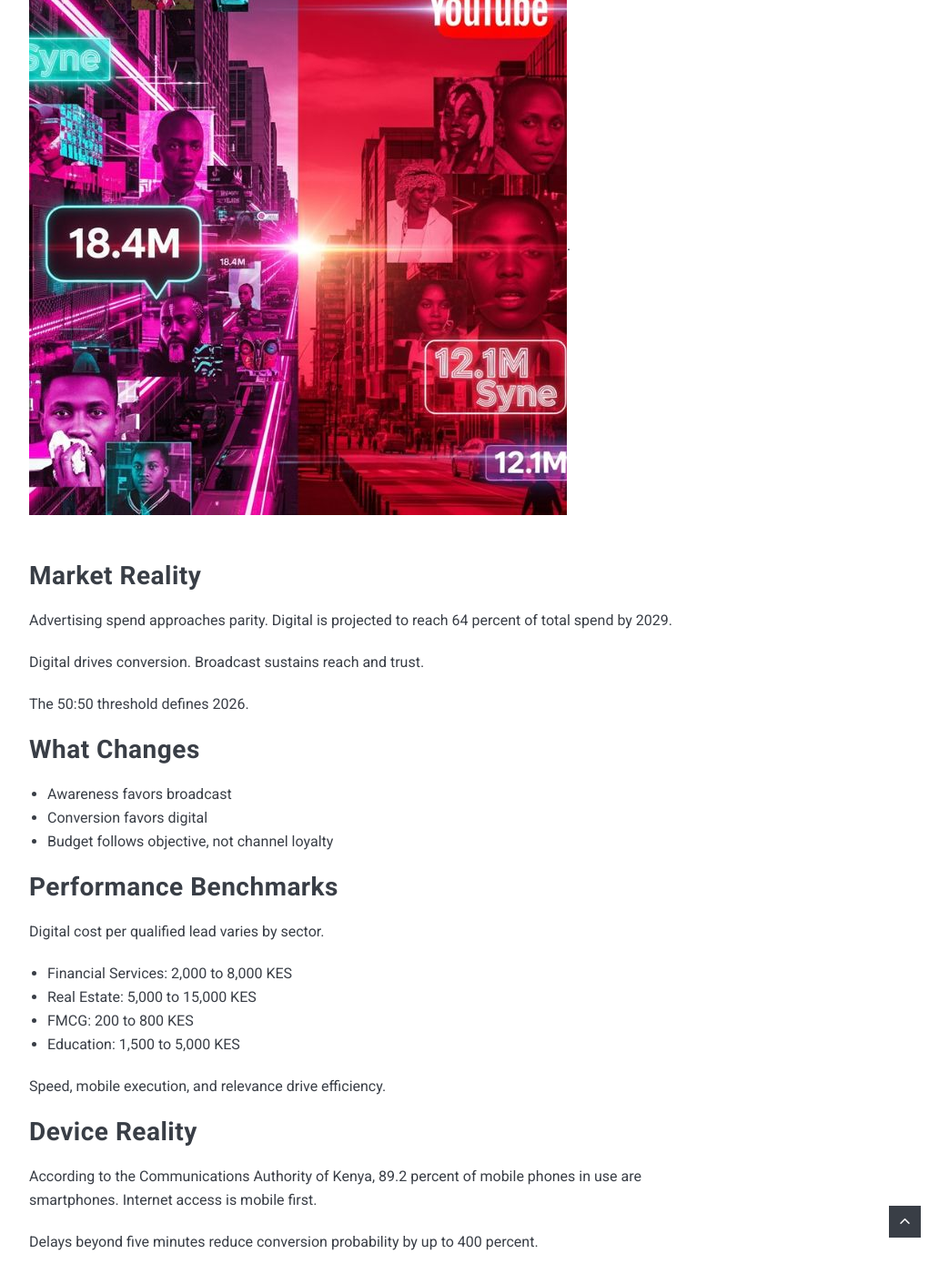
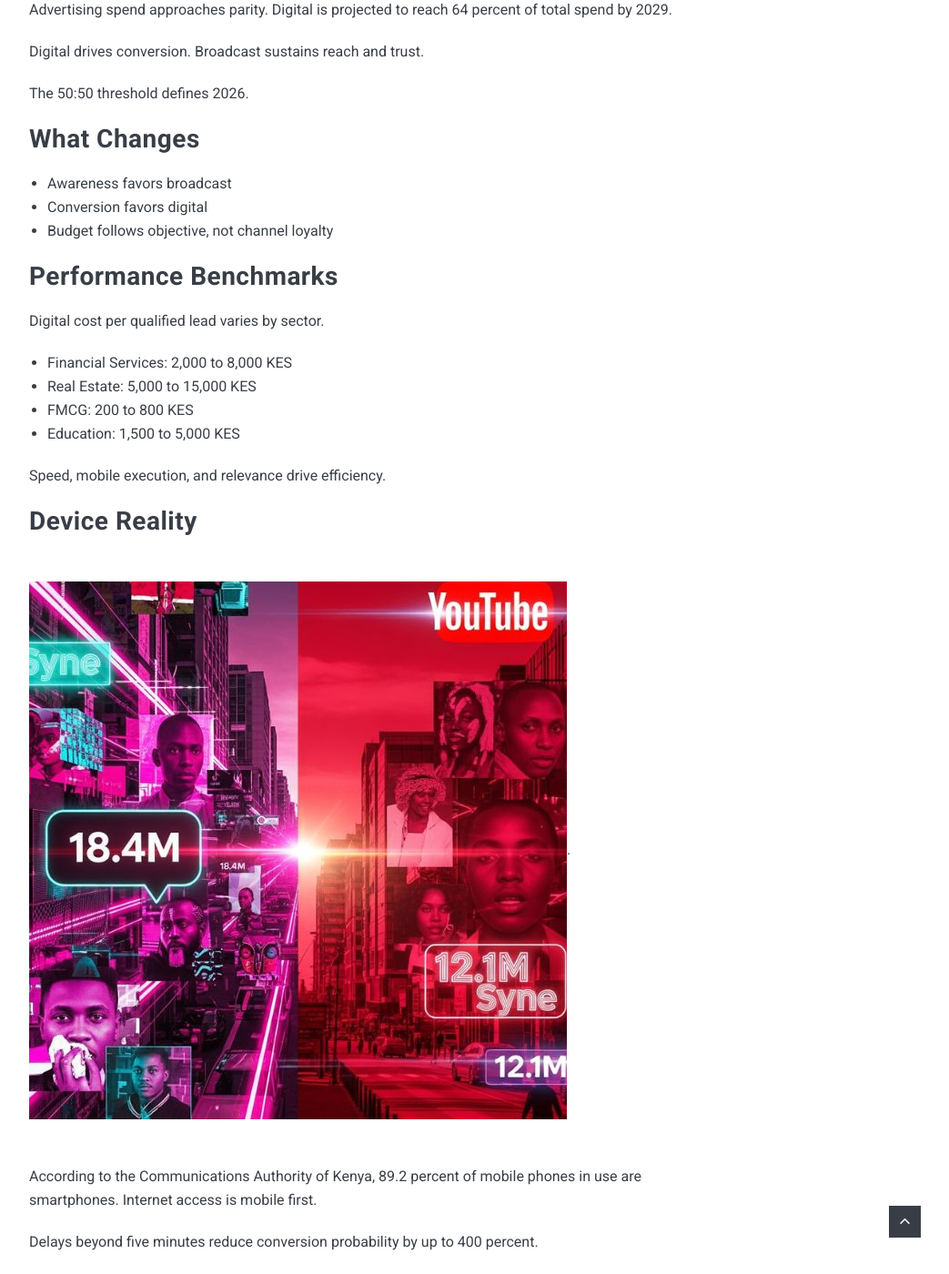
Before and after one commit to vrmshamba/mediatec-insights, a Jekyll site: the page built from _posts/2026-01-04-kenya_advertising_2026.md, in a window 1280 px wide and 1400 px high, scrolled down 1715 px. Shown: the whole window at 91% size, without its empty margins (228-1271 px from the left). Built offline with Jekyll 4.4.1, drawn with Linux system fonts in a browser that asks for light colours; nearby versions of some CDN libraries; comment, search, counter and statistics services are not loaded.

Commit message:
Update 2026-01-04-kenya_advertising_2026.md
Signed-off-by: suziengatia <127926050+vrmshamba@users.noreply.github.com>

```diff
--- a/_posts/2026-01-04-kenya_advertising_2026.md
+++ b/_posts/2026-01-04-kenya_advertising_2026.md
@@ -20,7 +20,7 @@
 
 Precision now outperforms scale.
 
-![]({{ site.baseurl }}/images/15.jpg).
+
 
 ## Market Reality
 
@@ -48,6 +48,7 @@
 Speed, mobile execution, and relevance drive efficiency.
 
 ## Device Reality
+![]({{ site.baseurl }}/images/15.jpg).
 
 According to the Communications Authority of Kenya, 89.2 percent of mobile phones in use are smartphones. Internet access is mobile first.
 
```
